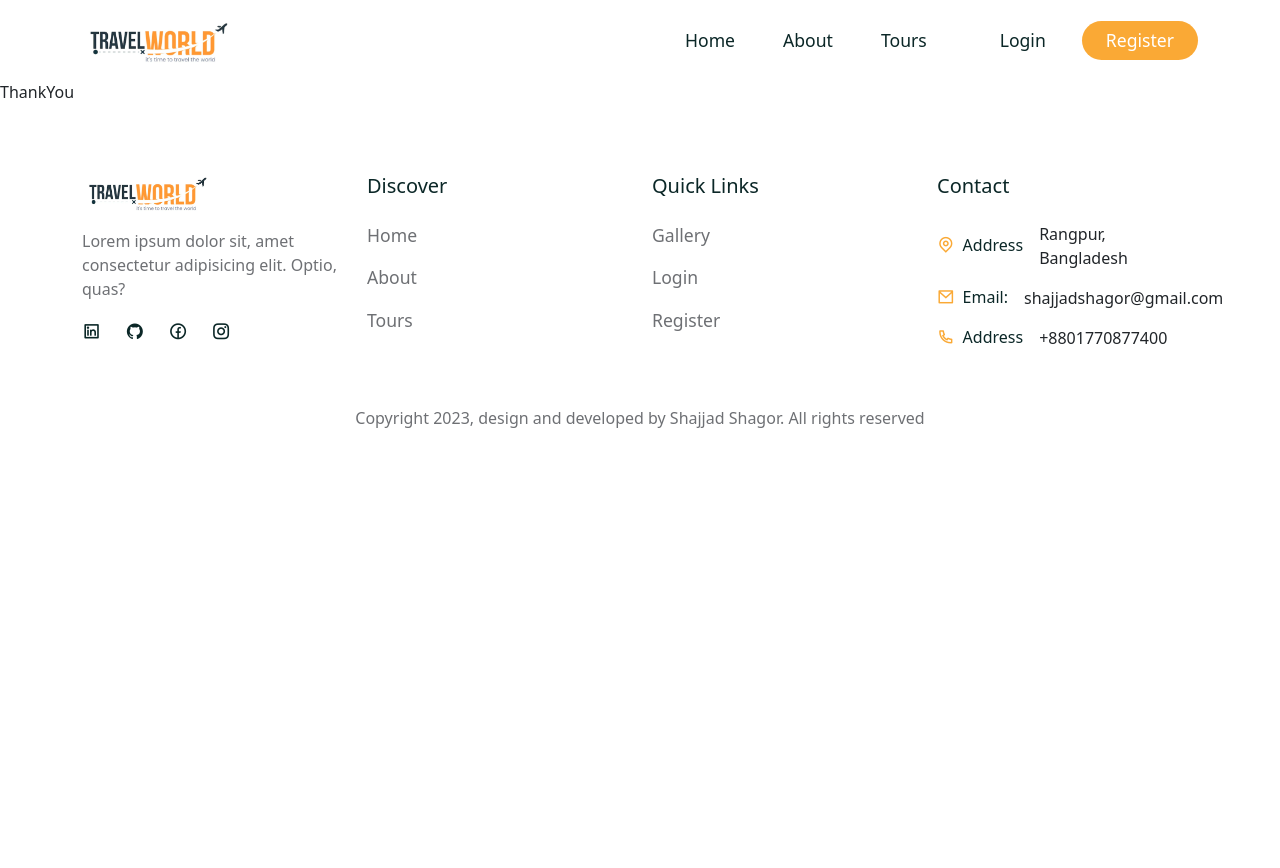
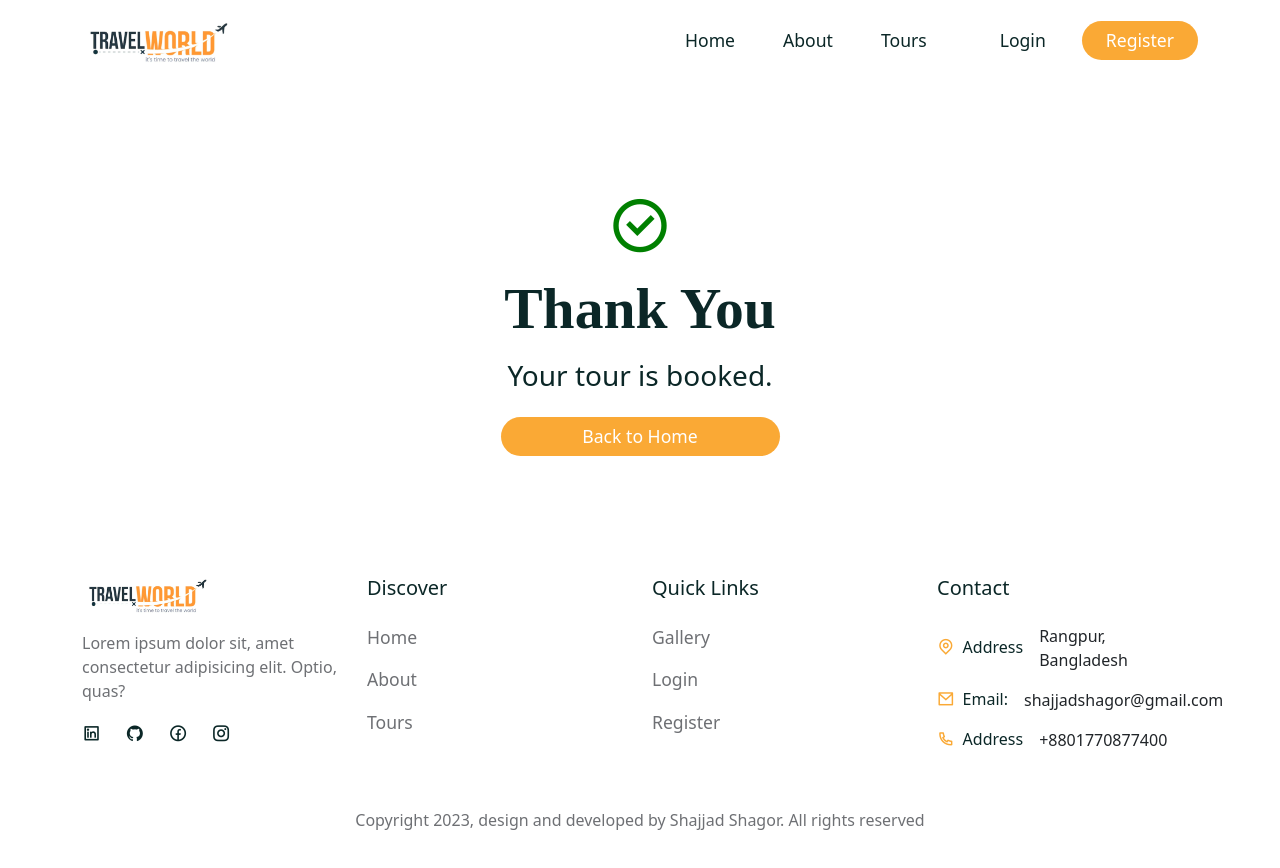
Before and after one commit to shagors/tour-project-mern, a React (Create React App) app in the folder frontend/: page /thank-you in a window 1280 px wide. Shown: the top 868 px of the page. Before the commit the page ends 800 px from the top, so only its background shows below. Built offline with nearby package versions, Linux system fonts and the light colour scheme; a web font is replaced by a local one.

Commit message:
thank you page design and finisialize that page

```diff
--- a/frontend/src/pages/ThankYou.jsx
+++ b/frontend/src/pages/ThankYou.jsx
@@ -1,7 +1,30 @@
 import React from "react";
+import { Link } from "react-router-dom";
+import { Button, Col, Container, Row } from "reactstrap";
+import "../styles/thank-you.css";
 
 const ThankYou = () => {
-  return <div>ThankYou</div>;
+  return (
+    <section>
+      <Container>
+        <Row>
+          <Col lg="12" className="pt-5  text-center">
+            <div className="thank__you">
+              <span>
+                <i className="ri-checkbox-circle-line"></i>
+                <h1 className="mb-3 fw-semibold">Thank You</h1>
+                <h3 className="mb-4">Your tour is booked.</h3>
+
+                <Button className="btn primary__btn w-25">
+                  <Link to="/home">Back to Home</Link>
+                </Button>
+              </span>
+            </div>
+          </Col>
+        </Row>
+      </Container>
+    </section>
+  );
 };
 
 export default ThankYou;
--- a/frontend/src/pages/TourDetails.jsx
+++ b/frontend/src/pages/TourDetails.jsx
@@ -6,6 +6,7 @@
 import avatar from "../assets/images/avatar.jpg";
 import calculateAvgRating from "../utils/avgRating";
 import Booking from "../components/Booking/Booking";
+import Newsletter from "../shared/Newsletter";
 
 const TourDetails = () => {
   const { id } = useParams();
@@ -162,6 +163,7 @@
           </Row>
         </Container>
       </section>
+      <Newsletter />
     </>
   );
 };
--- /dev/null
+++ b/frontend/src/styles/thank-you.css
@@ -0,0 +1,9 @@
+.thank__you span i {
+  font-size: 4rem;
+  color: green;
+}
+
+.thank__you h1 {
+  font-size: 3.6rem;
+  font-family: var(--subtitle-font-name);
+}
```
